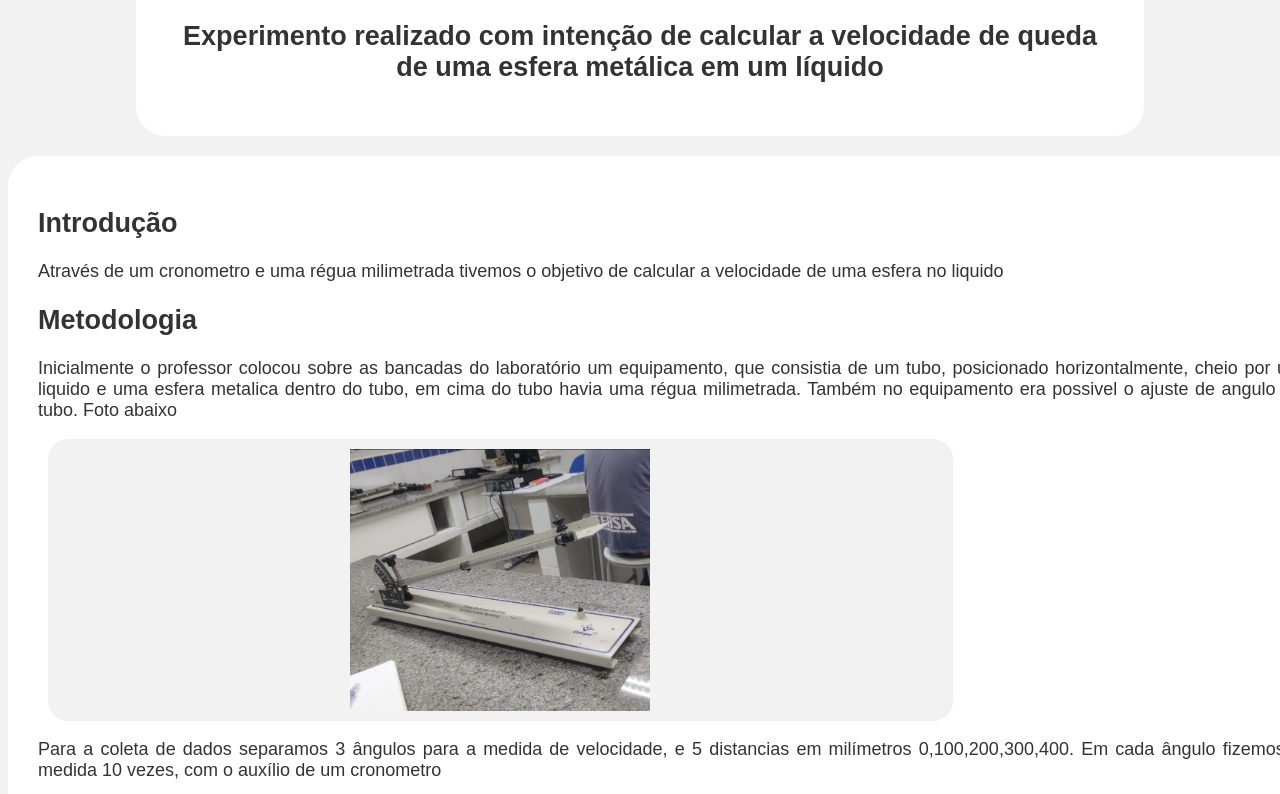
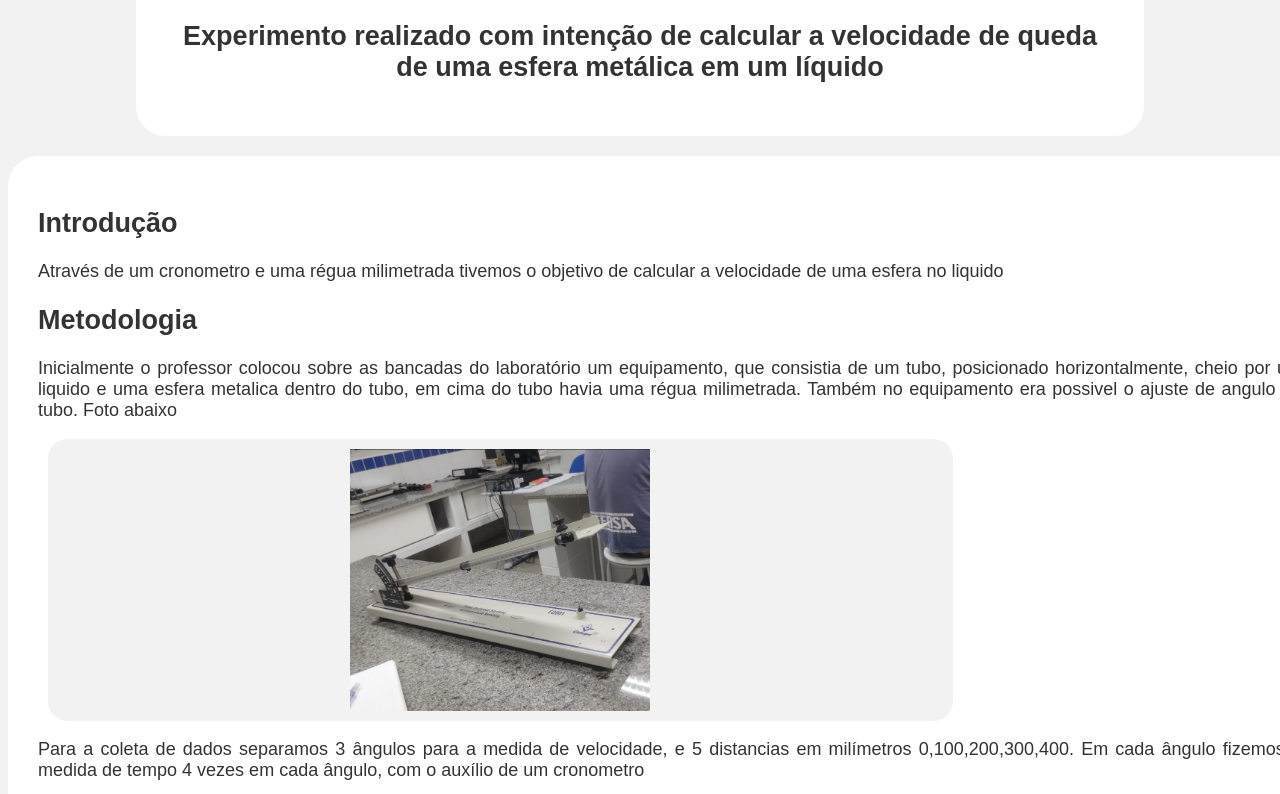
Before and after one commit to August0n3/portfolio_Lab_mec, a plain HTML site: page conteudos/experimento2.html in a window 1280 px wide. Shown: the part 158-952 px from the top of the page. Drawn offline with Linux system fonts and the light colour scheme.

Commit message:
Update experimento2.html

```diff
--- a/conteudos/experimento2.html
+++ b/conteudos/experimento2.html
@@ -29,7 +29,7 @@
             </div>
 
 
-            <p>Para a coleta de dados separamos 3 ângulos para a medida de velocidade, e 5 distancias em milímetros 0,100,200,300,400. Em cada ângulo fizemos a medida 10 vezes, com o auxílio de um cronometro</p>
+            <p>Para a coleta de dados separamos 3 ângulos para a medida de velocidade, e 5 distancias em milímetros 0,100,200,300,400. Em cada ângulo fizemos a medida de tempo 4 vezes em cada ângulo, com o auxílio de um cronometro</p>
 
             <p>Com isso fizemos as medidas e os calculos necessários</p>
 
```
